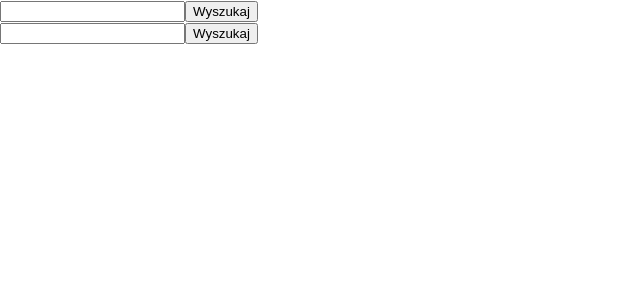
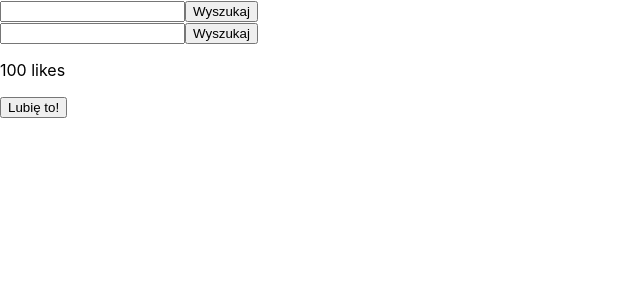
Before and after one commit to MMarek/zadania_10, a React (Create React App) app: page /#/ in a window 1280 px wide. Shown: the top 300 px of the page, without its empty margins (0-640 px from the left). Built offline with nearby package versions, Linux system fonts and the light colour scheme.

Commit message:
like button

```diff
--- a/src/components/home.js
+++ b/src/components/home.js
@@ -1,11 +1,15 @@
 import React, {Component} from "react";
 import Task01 from './task01';
+import Task02 from "./task02";
 
-class Home extends Component{
+class Home extends Component {
 
     render() {
         return (
-            <Task01/>
+            <>
+                <Task01/>
+                <Task02/>
+            </>
         )
     }
 }
--- /dev/null
+++ b/src/components/task02.js
@@ -0,0 +1,27 @@
+import React, {Component} from "react";
+
+
+function LikeBox() {
+    return (
+        <p>100 likes</p>
+    )
+}
+
+class TextBox extends Component {
+    render() {
+        return (
+            <button>Lubię to!</button>
+        )
+    }
+}
+
+function Task02() {
+    return (
+        <>
+            <LikeBox/>
+            <TextBox/>
+        </>
+    )
+}
+
+export default Task02;
```
Also changed, not shown: 1 other file (tests, documents, lock files or other folders).
